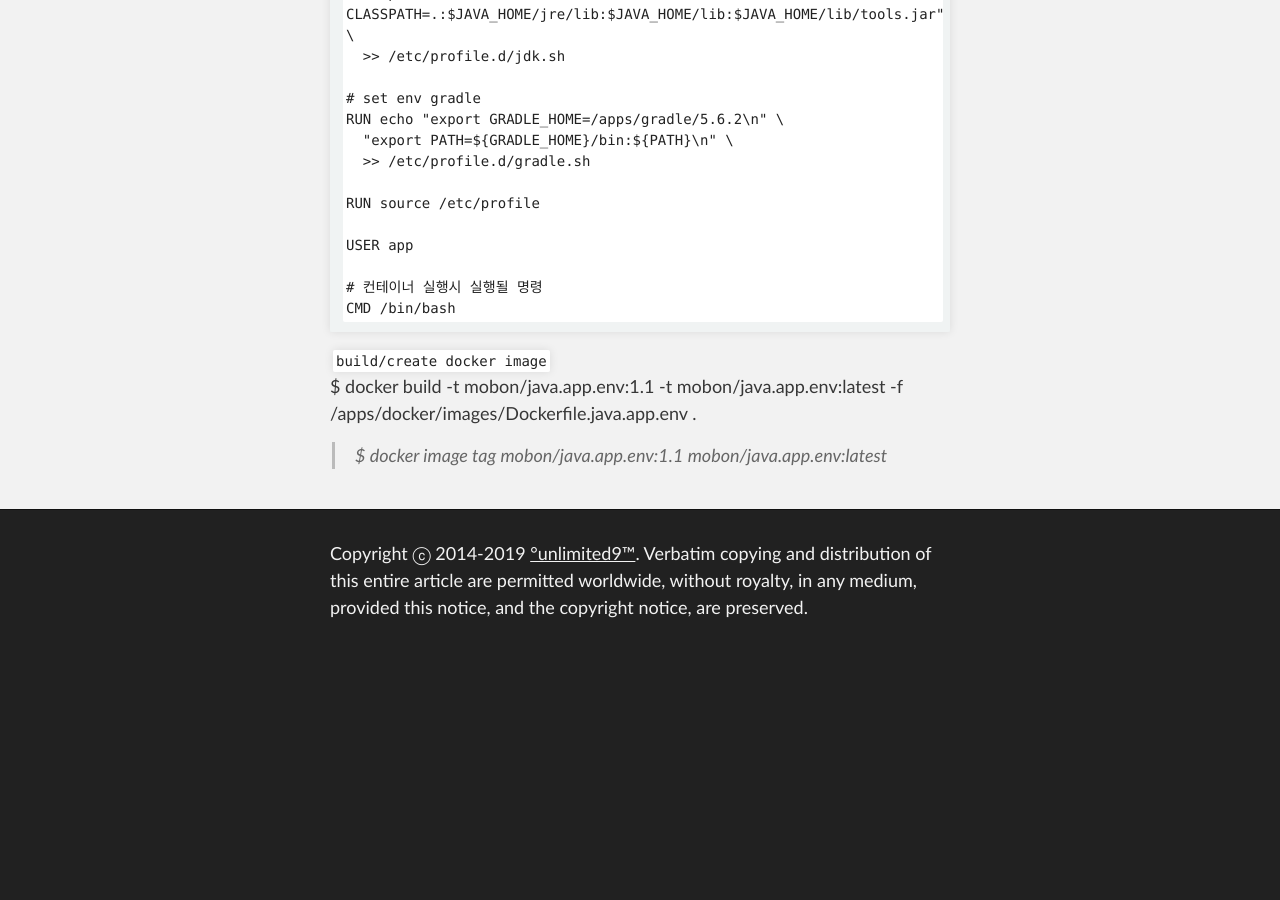
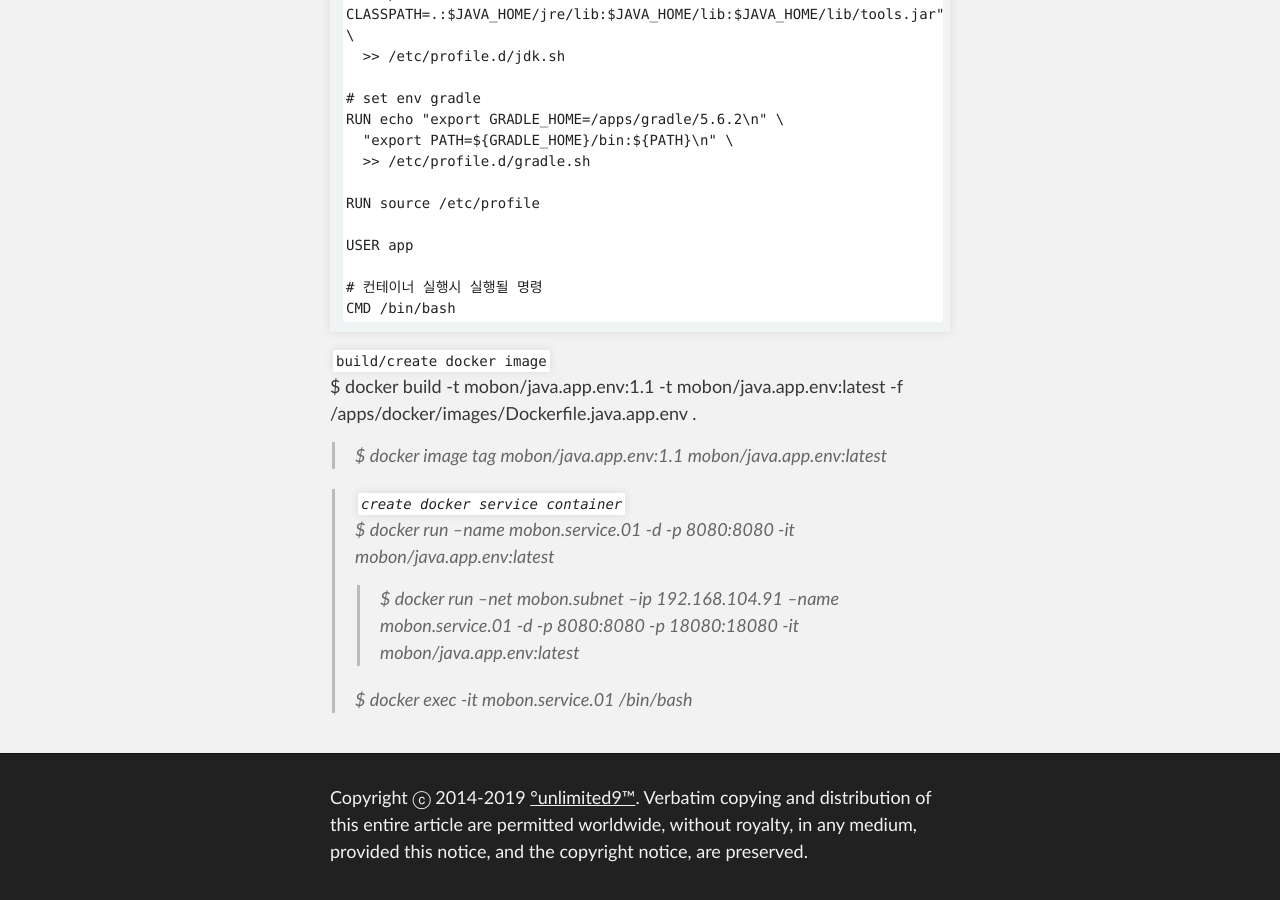
Before and after one commit to unlimited9/unlimited9.github.com, a Jekyll site: the page built from reference.notes/TA/cloud/docker/create.image.n.container.md, in a window 1280 px wide and 900 px high, scrolled down 4506 px. Built offline with Jekyll 4.4.1, drawn with Linux system fonts in a browser that asks for light colours; our own code applies the rules of GitHub Pages for plain Markdown files; before the commit the page ends 5162 px from its top, so only the background shows below that.

Commit message:
Update create.image.n.container.md

```diff
--- a/reference.notes/TA/cloud/docker/create.image.n.container.md
+++ b/reference.notes/TA/cloud/docker/create.image.n.container.md
@@ -169,3 +169,9 @@ CMD /bin/bash
 `build/create docker image`
 $ docker build -t mobon/java.app.env:1.1 -t mobon/java.app.env:latest -f /apps/docker/images/Dockerfile.java.app.env .
 >$ docker image tag mobon/java.app.env:1.1 mobon/java.app.env:latest
+
+>`create docker service container`
+>$ docker run --name mobon.service.01 -d -p 8080:8080 -it mobon/java.app.env:latest
+>>$ docker run --net mobon.subnet --ip 192.168.104.91 --name mobon.service.01 -d -p 8080:8080 -p 18080:18080 -it mobon/java.app.env:latest
+>
+>$ docker exec -it mobon.service.01 /bin/bash
```
